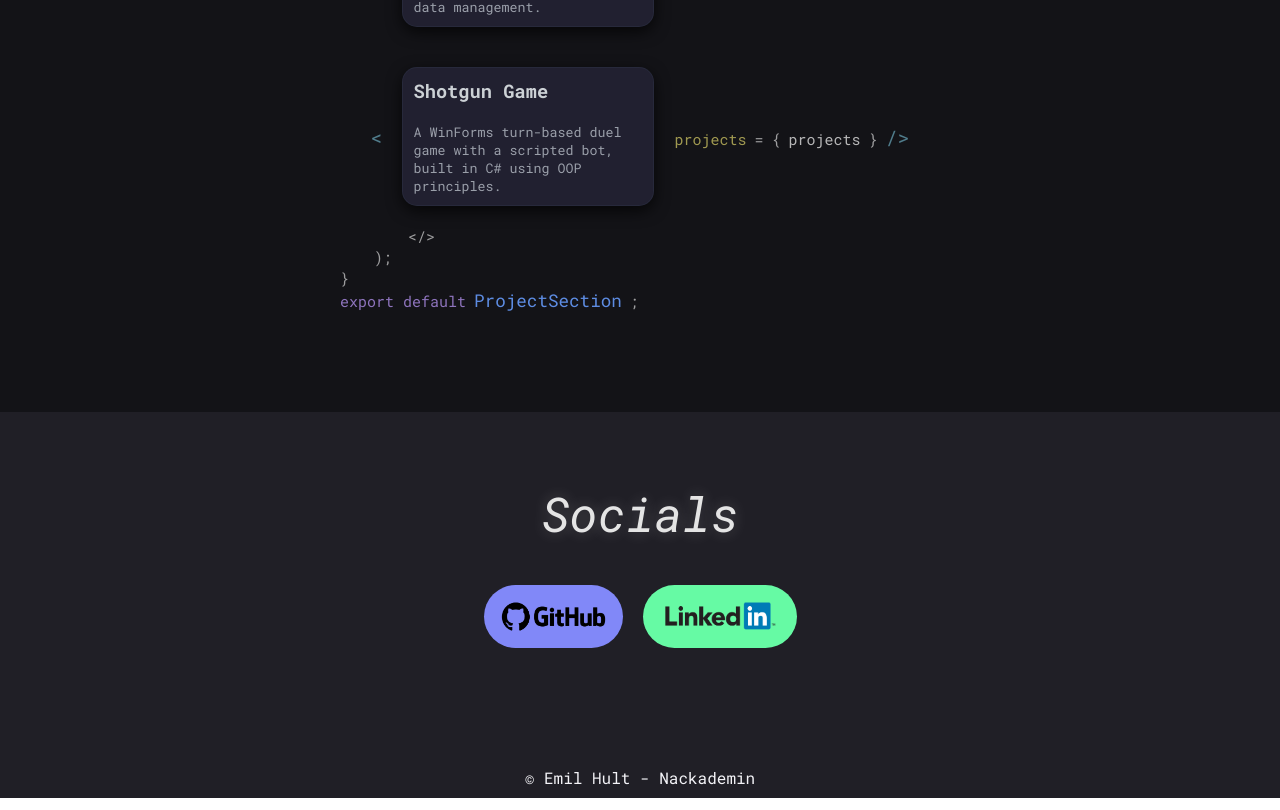
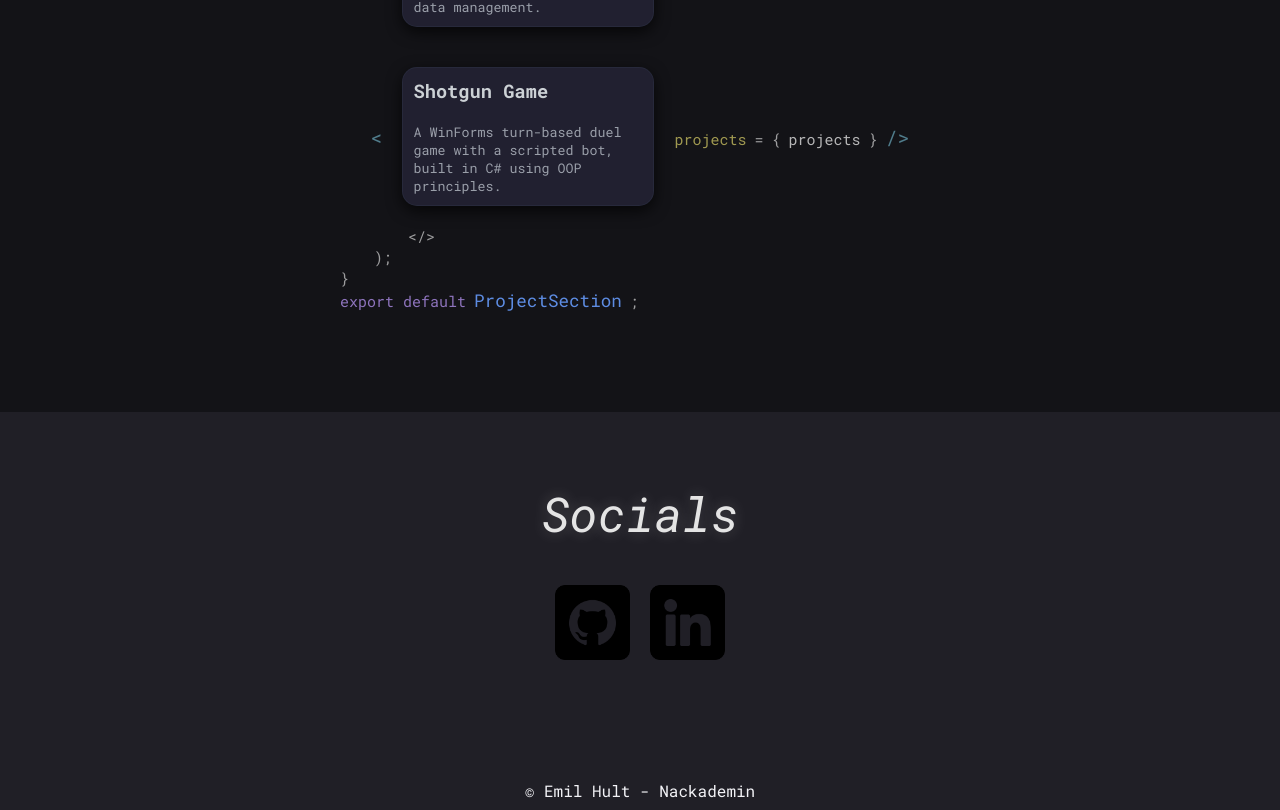
Before and after one commit to mutenJanken/emilhult-portfolio, a React (Vite) app: page / in a window 1280 px wide. Shown: the part 2378-3188 px from the top of the page. Built offline with nearby package versions, Linux system fonts and the light colour scheme.

Commit message:
ändrat lite på socials knappar

```diff
--- a/src/components/SocialsSection.jsx
+++ b/src/components/SocialsSection.jsx
@@ -6,7 +6,7 @@ function SocialsSection() {
         <a href="https://github.com/mutenJanken" className="github-button">
           <img
             className="github-logo"
-            src="Images/githublogo.png"
+            src="Images/github.png"
             alt="Bild inom knapp på github-logo"
           />
         </a>
@@ -16,7 +16,7 @@ function SocialsSection() {
         >
           <img
             className="linkedin-logo"
-            src="Images/linkedinlogo.png"
+            src="Images/linkedin.png"
             alt="Bild inom knapp på linkedin-logo"
           />
         </a>
--- a/src/index.scss
+++ b/src/index.scss
@@ -313,30 +313,37 @@ footer {
 // }
 
 .github-button {
-    background-color: #8188f8;
+    // background-color: #8188f8;
+    background-color: var(--bg1);
     display: flex;
     border-radius: 50px;
     margin: 10px;
-    padding: 1px 17px;
+    // padding: 1px 17px;
+
     transition: background-color 0.4s;
 
     &:hover {
-        background-color: #646abe;
+        // background-color: #646abe;
+        background-color: var(--button-link-hover);
         transform: scale(1.10);
         transition: transform 0.4s ease;
     }
 }
 
 .linkedin-button {
-    background-color: #66faa4;
+    // background-color: #66faa4;
+    // background-color: #8188f8;
+    background-color: var(--bg1);
     display: flex;
     border-radius: 50px;
     margin: 10px;
-    padding: 12px 17px;
+    // padding: 12px 17px;
     transition: background-color 0.4s;
 
     &:hover {
-        background-color: #4db679;
+        // background-color: #4db679;
+        // background-color: #646abe;
+        background-color: var(--button-link-hover);
         transform: scale(1.10);
         transition: transform 0.4s ease;
     }
@@ -590,11 +597,13 @@ section {
 }
 
 .github-logo {
-    width: 105px;
+    width: 75px;
+    height: 75px;
 }
 
 .linkedin-logo {
-    width: 120px;
+    width: 75px;
+    height: 75px;
 }
 
 .highlight-word {
```
Also changed, not shown: public/Images/github.png (added), public/Images/linkedin.png (added).
